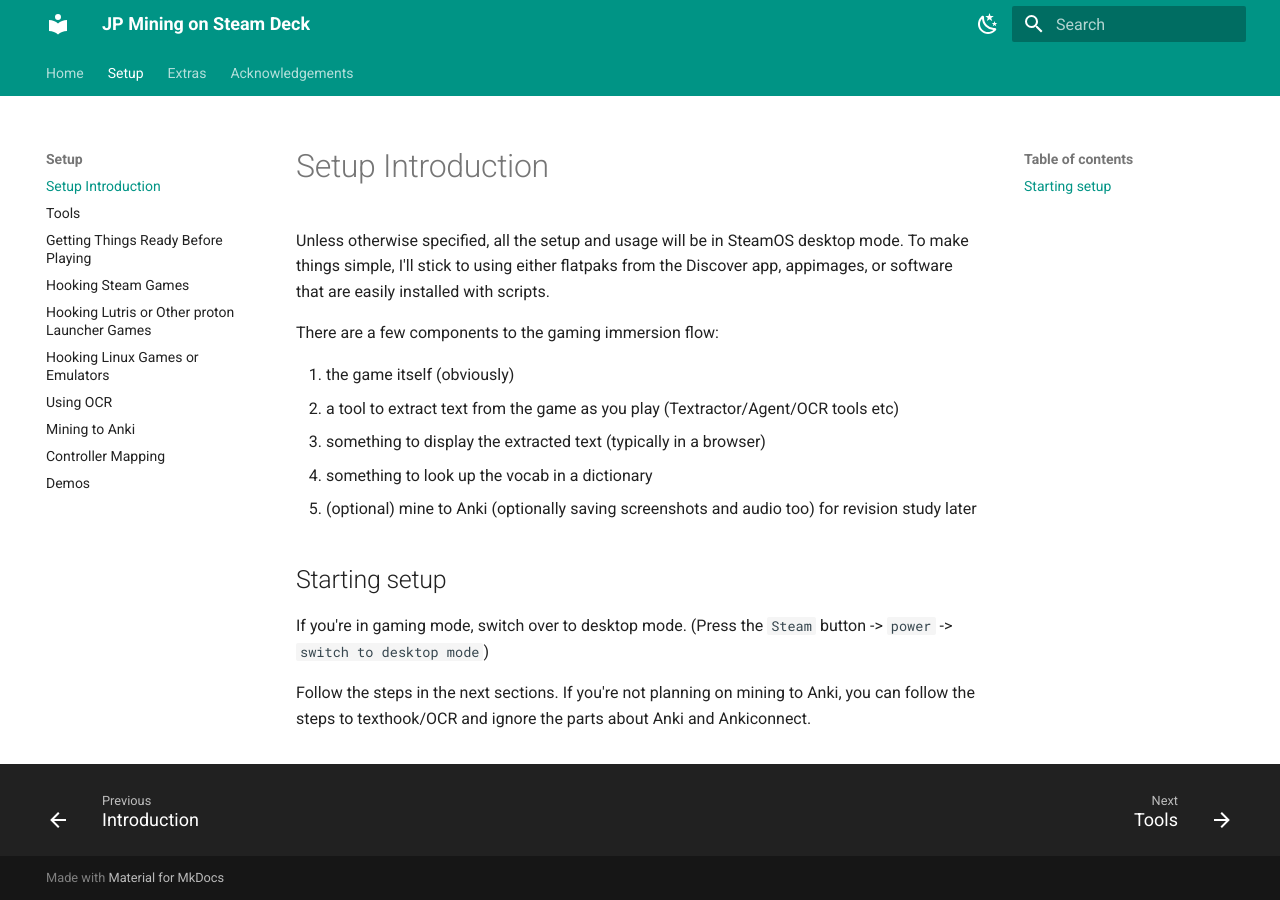
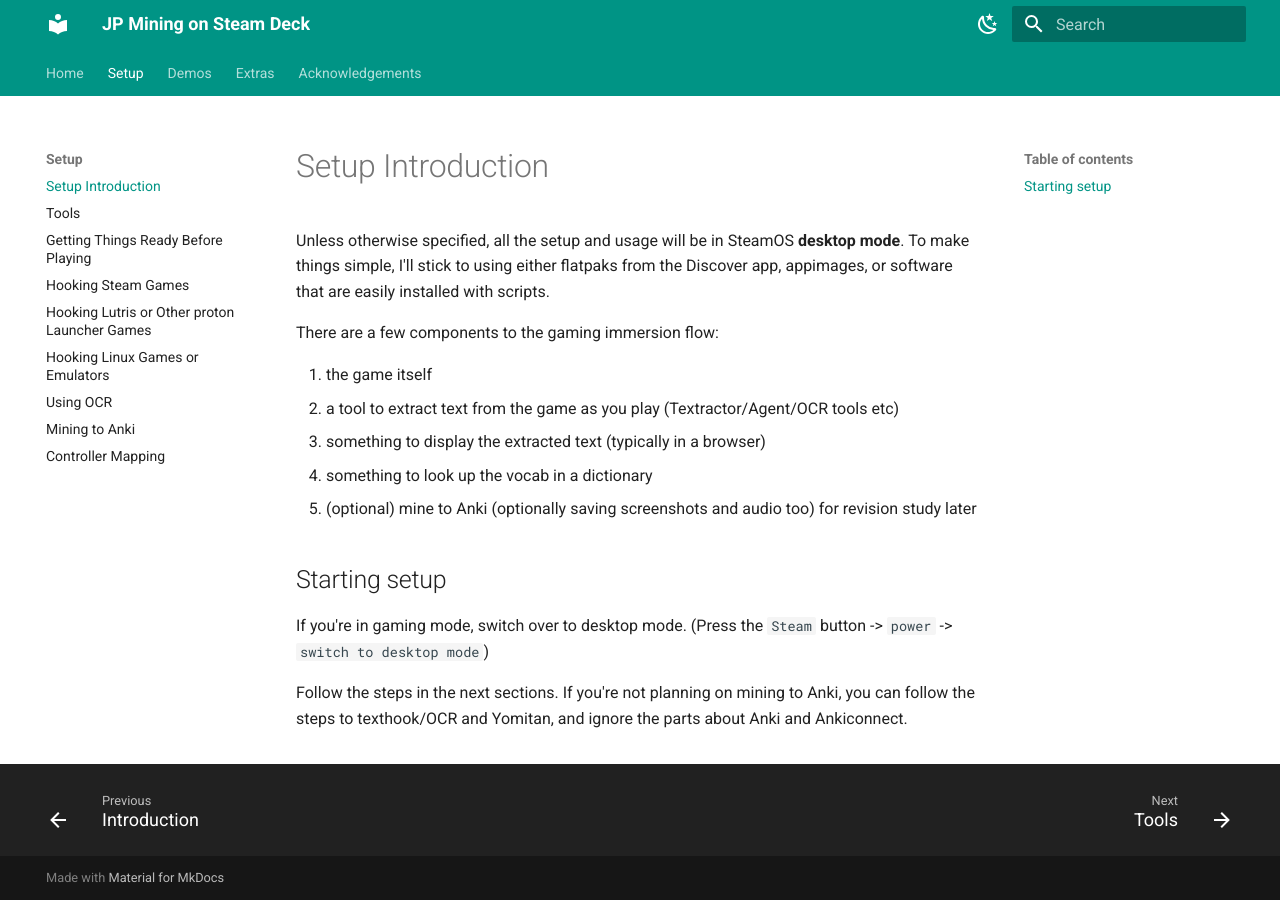
Before and after one commit to aka-baka/deck-mining, an MkDocs documentation site: the page built from docs/setupIntro.md, in a window 1280 px wide. Built offline with MkDocs 1.6.1 and Material for MkDocs 9.7.7, drawn with Linux system fonts in a browser that asks for light colours.

Commit message:
more intro update

```diff
--- a/docs/setupIntro.md
+++ b/docs/setupIntro.md
@@ -1,10 +1,10 @@
 # Setup Introduction
 
-Unless otherwise specified, all the setup and usage will be in SteamOS desktop mode. To make things simple, I'll stick to using either flatpaks from the Discover app, appimages, or software that are easily installed with scripts.
+Unless otherwise specified, all the setup and usage will be in SteamOS **desktop mode**. To make things simple, I'll stick to using either flatpaks from the Discover app, appimages, or software that are easily installed with scripts.
 
 There are a few components to the gaming immersion flow:
 
-1. the game itself (obviously)
+1. the game itself
 2. a tool to extract text from the game as you play (Textractor/Agent/OCR tools etc)
 3. something to display the extracted text (typically in a browser)
 4. something to look up the vocab in a dictionary
@@ -14,4 +14,4 @@
 
 If you're in gaming mode, switch over to desktop mode. (Press the `Steam` button -> `power` -> `switch to desktop mode`)
 
-Follow the steps in the next sections. If you're not planning on mining to Anki, you can follow the steps to texthook/OCR and ignore the parts about Anki and Ankiconnect.
+Follow the steps in the next sections. If you're not planning on mining to Anki, you can follow the steps to texthook/OCR and Yomitan, and ignore the parts about Anki and Ankiconnect.
--- a/mkdocs.yml
+++ b/mkdocs.yml
@@ -15,7 +15,7 @@
     - Using OCR: 'OCR.md'
     - Mining to Anki: 'mining.md'
     - Controller Mapping: 'controller.md'
-    - Demos: 'demos.md'
+  - Demos: 'demos.md'
   - Extras:
     - Misc Tips: 'tips.md'
     - Resources: 'resources.md'
```
Also changed, not shown: docs/hookSteamGames.md (+8 -6 lines), docs/index.md (+5 -3 lines).
